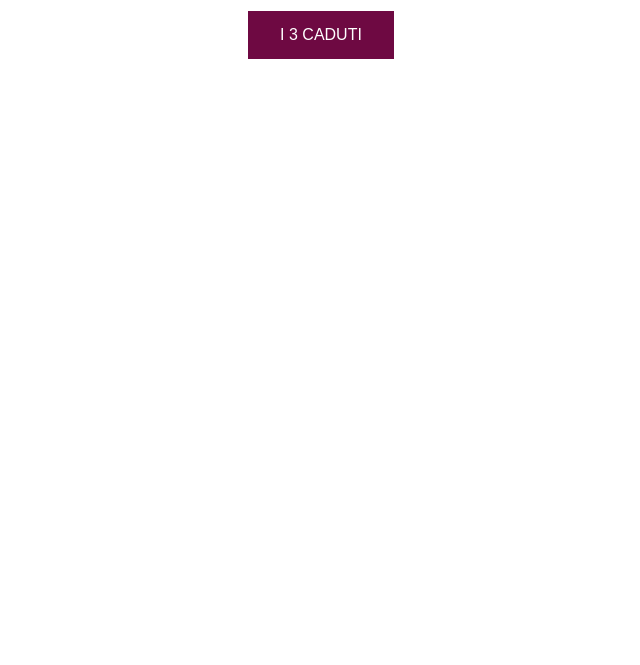
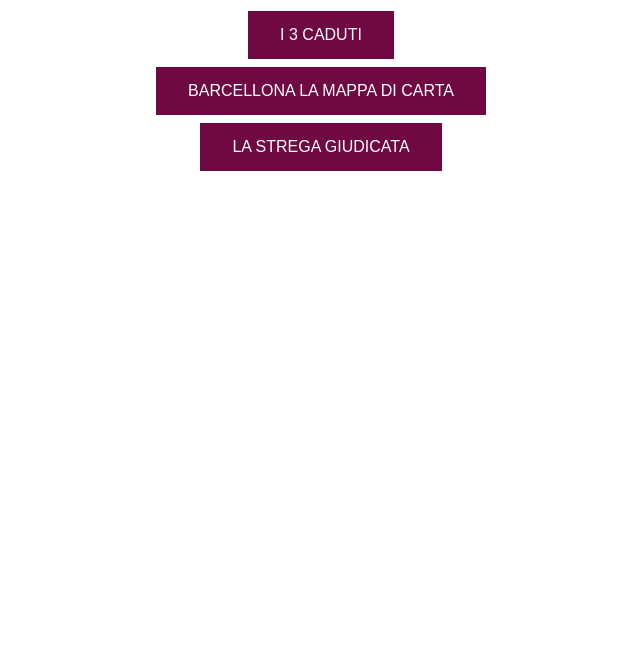
Before and after one commit to dottorgdr/VozDemons, a plain HTML site: page visioni.html in a window 1280 px wide. Shown: the part 135-800 px from the top of the page, without its empty margins (319-959 px from the left). Drawn offline with Linux system fonts and the light colour scheme.

Commit message:
Add files via upload

```diff
--- a/visioni.html
+++ b/visioni.html
@@ -34,6 +34,10 @@
 
 <a link href="6.png">
     <button class="button button2">I 3 CADUTI</button></a><br>
+    <a link href="16.png".png">
+    <button class="button button2">BARCELLONA LA MAPPA DI CARTA</button></a><br>
+    <a link href="17.png">
+    <button class="button button2">LA STREGA GIUDICATA</button></a><br>
 
 
 </div>
```
Also changed, not shown: PNG.html (+1 -1 lines), 1 other file.
